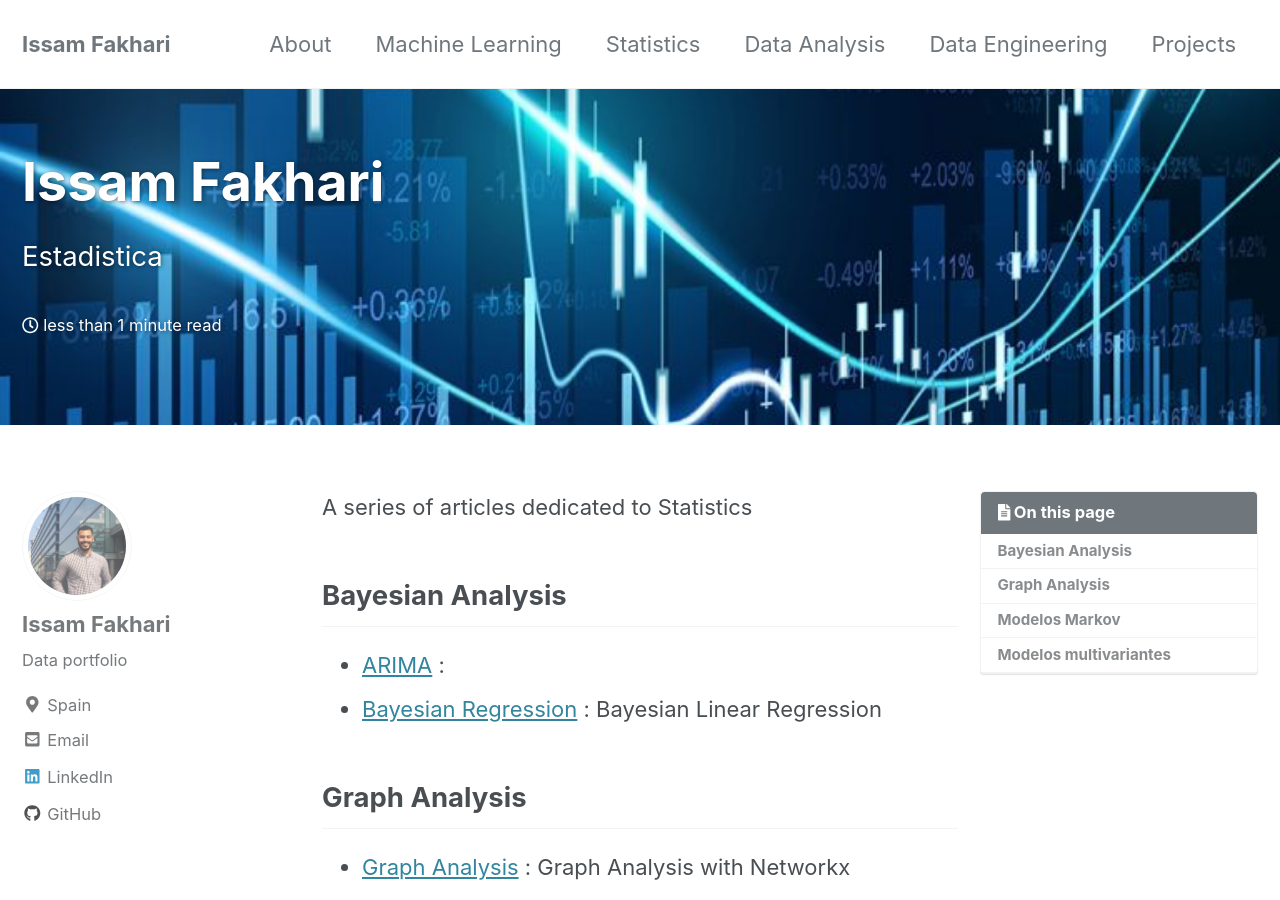
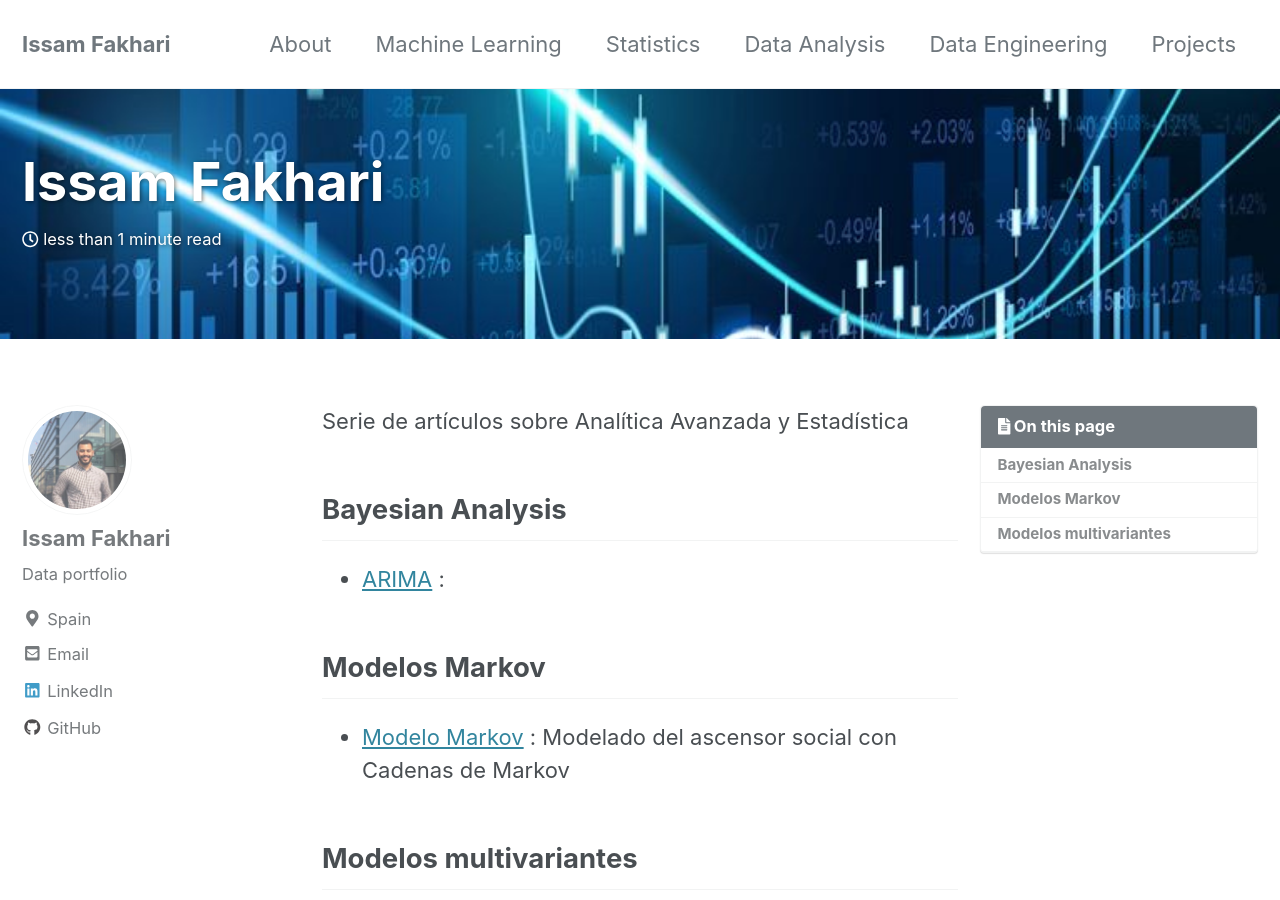
Before and after one commit to IssamFakhari/issamfakhari.github.io, a Jekyll site: the page built from _pages/st.md, in a window 1280 px wide and 900 px high. Built offline with Jekyll 4.4.1, drawn with Linux system fonts in a browser that asks for light colours; cached includes are drawn as plain includes; some of the changed text lies outside the part shown.

Commit message:
Update st.md

```diff
--- a/_pages/st.md
+++ b/_pages/st.md
@@ -1,8 +1,6 @@
 ---
 layout: single
 permalink: /st/
-author_profile: true
-excerpt: " Estadistica"
 comments : true
 toc: true
 toc_sticky: true
@@ -11,17 +9,11 @@
 
 ---
 
-A series of articles dedicated to Statistics
+Serie de artículos sobre Analítica Avanzada y Estadística
 
 ## Bayesian Analysis
 * [ARIMA](https://issamfakhari.github.io/statistics/ARIMA/) :
-* [Bayesian Regression](https://mohameddhaoui.github.io/statistics/bayesianregression/) :  Bayesian Linear Regression
 
-
-
-## Graph Analysis
-
-* [Graph Analysis](https://mohameddhaoui.github.io/statistics/graph/) : Graph Analysis with Networkx
 
 
 ## Modelos Markov
```
Also changed, not shown: other parts of _pages/st.md (+0 -3 lines).
